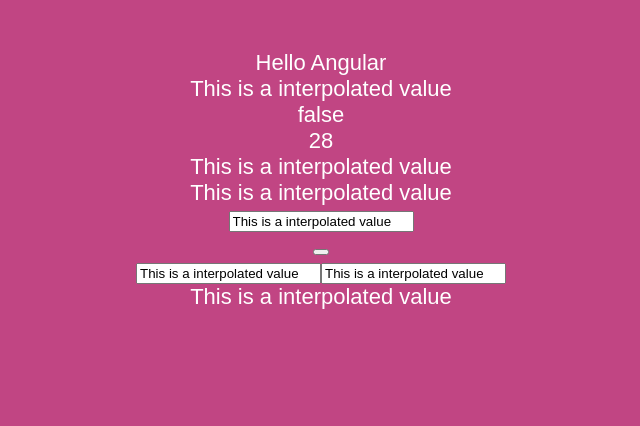
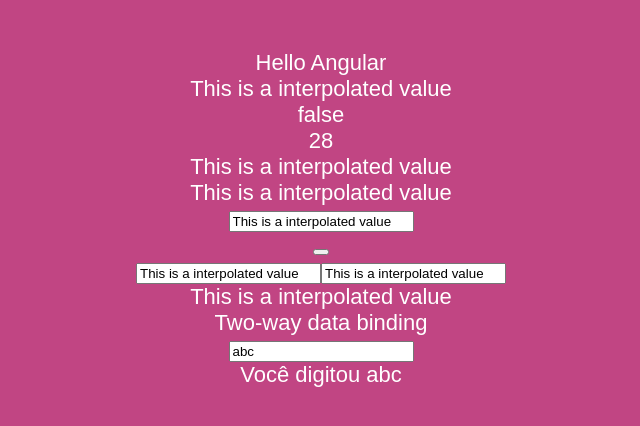
Before and after one commit to santosandressa/angularbasics, an Angular app: page / in a window 1280 px wide. Shown: the top 426 px of the page, without its empty margins (319-959 px from the left). Built offline with nearby package versions, Linux system fonts and the light colour scheme; a web font is replaced by a local one.

Commit message:
two way data binding

```diff
--- a/src/app/app.component.html
+++ b/src/app/app.component.html
@@ -21,4 +21,10 @@
   <input #messageInput [value]="message" (input)="newMessage = messageInput.value">
   <p>{{ messageInput.value }}</p>
 
+  <!-- two way binding -->
+
+  <p>Two-way data binding </p>
+  <input type="text" [(ngModel)] ="nome">
+  <p>Você digitou {{ nome }}</p>
+
 </div>
--- a/src/app/app.component.ts
+++ b/src/app/app.component.ts
@@ -9,6 +9,7 @@ export class AppComponent implements OnInit {
 
   message!: string;
   newMessage!: string;
+  nome: string = 'abc';
 
   ngOnInit() {
     this.message = 'This is a interpolated value';
--- a/src/app/app.module.ts
+++ b/src/app/app.module.ts
@@ -2,10 +2,12 @@ import { NgModule } from '@angular/core';
 import { BrowserModule } from '@angular/platform-browser';
 
 import { AppComponent } from './app.component';
+import { FormsModule } from '@angular/forms';
 
 @NgModule({
   declarations: [AppComponent],
-  imports: [BrowserModule],
+  imports: [BrowserModule,
+  FormsModule],
   bootstrap: [AppComponent],
 })
 export class AppModule {}
--- a/tsconfig.json
+++ b/tsconfig.json
@@ -25,6 +25,6 @@
     "enableI18nLegacyMessageIdFormat": false,
     "strictInjectionParameters": true,
     "strictInputAccessModifiers": true,
-    "strictTemplates": true
+    "strictTemplates": false
   }
 }
```
